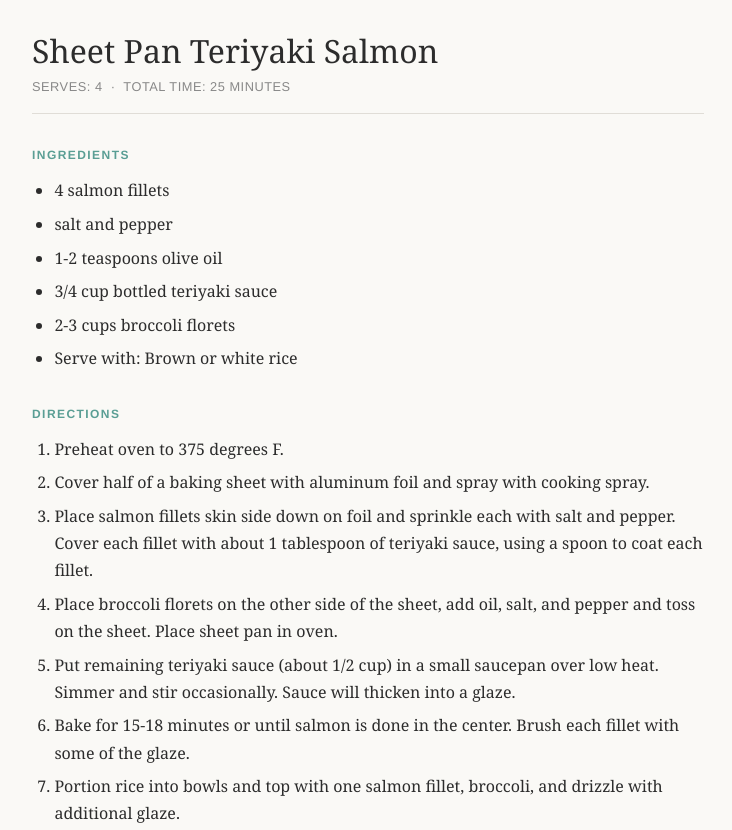
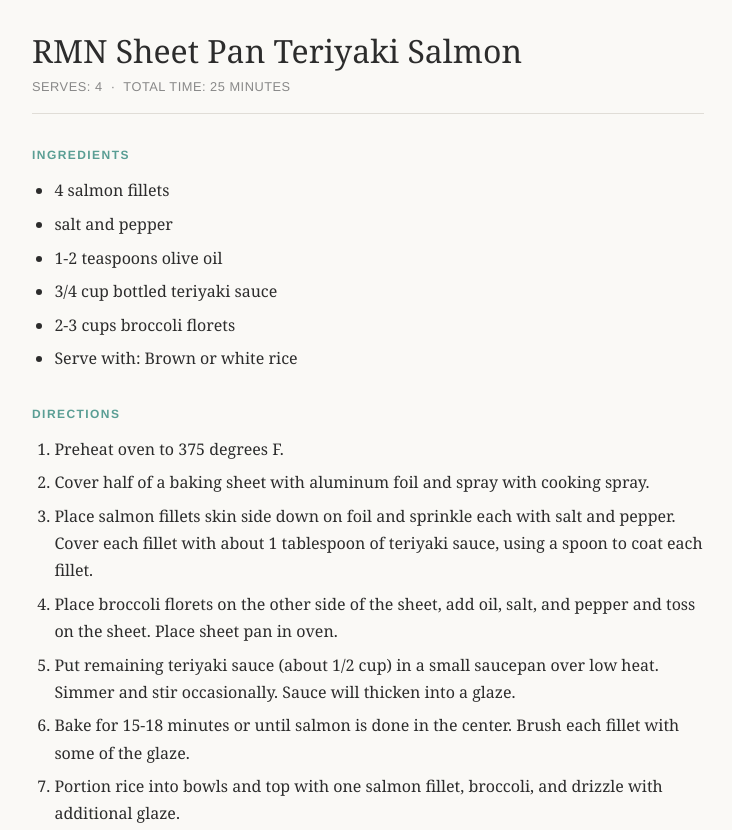
Before and after one commit to nataliemarta/my-recipes, a plain HTML site: page sheet-pan-teriyaki-salmon.html in a window 1280 px wide. Shown: the top 830 px of the page, without its empty margins (272-1004 px from the left). Drawn offline with Linux system fonts and the light colour scheme.

Commit message:
Add sheet-pan-teriyaki-salmon.html

```diff
--- a/sheet-pan-teriyaki-salmon.html
+++ b/sheet-pan-teriyaki-salmon.html
@@ -3,7 +3,7 @@
 <head>
     <meta charset="UTF-8">
     <meta name="viewport" content="width=device-width, initial-scale=1.0">
-    <title>Sheet Pan Teriyaki Salmon</title>
+    <title>RMN Sheet Pan Teriyaki Salmon</title>
     <style>
         * { box-sizing: border-box; margin: 0; padding: 0; }
         body {
@@ -64,7 +64,7 @@
     </style>
 </head>
 <body>
-    <h1>Sheet Pan Teriyaki Salmon</h1>
+    <h1>RMN Sheet Pan Teriyaki Salmon</h1>
     <p class="meta">Serves: 4 &nbsp;·&nbsp; Total Time: 25 minutes</p>
 
     <h2>Ingredients</h2>
```
